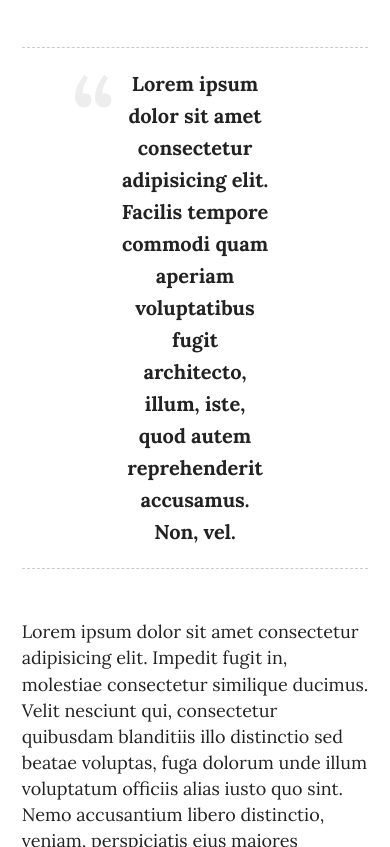
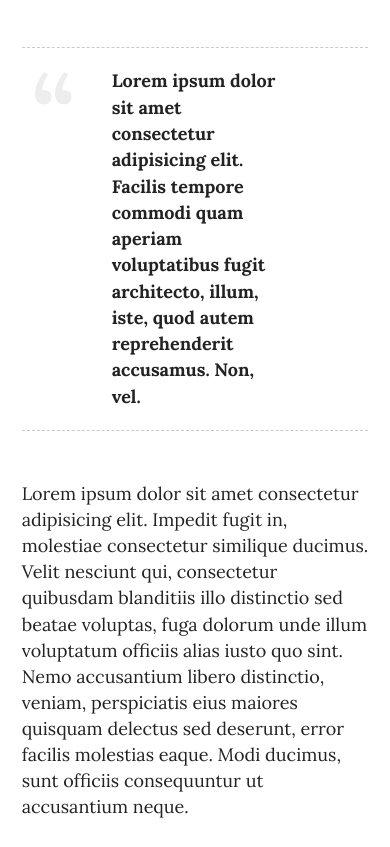
Before and after one commit to laxatzi/myBlog, a plain HTML site: page Posts/Coffee/drinking_coffee_is_a_must.html in a window 390 px wide. Shown: the part 1266-2113 px from the top of the page. Drawn offline with Linux system fonts and the light colour scheme; files whose address does not match are found by name.

Commit message:
style responsive blockquote

```diff
--- a/CSS/styles.css
+++ b/CSS/styles.css
@@ -89,7 +89,7 @@ blockquote {
   font-weight: bold;
   border-top: 1px dashed #cacaca;
   border-bottom: 1px dashed #cacaca;
-  text-align: center;
+  text-align: left;
   line-height: 1.6em;
   font-size: 100%;
   padding: 20px 5em;
@@ -98,7 +98,7 @@ blockquote {
 blockquote:before {
   content: "\201c";
   position: absolute;
-  left: 50px;
+  left: 30px;
   color: #ededed;
   font-size:  10rem;
   top: 50px;
@@ -539,6 +539,22 @@ article {
 
 /* MEDIA @ 752px */
 @media screen and (max-width: 752px) {
+  /* Basic styles */
+  blockquote {
+    line-height: 1.46em;
+    font-size: 90%;
+  }
+
+  blockquote:before {
+    content: "\201c";
+    position: absolute;
+    left: 10px;
+    color: #ededed;
+    font-size:  10rem;
+    top: 50px;
+  }
+
+  /* Navbar */
   #navbar {
     flex-direction: column;
     width: 100%;
```
